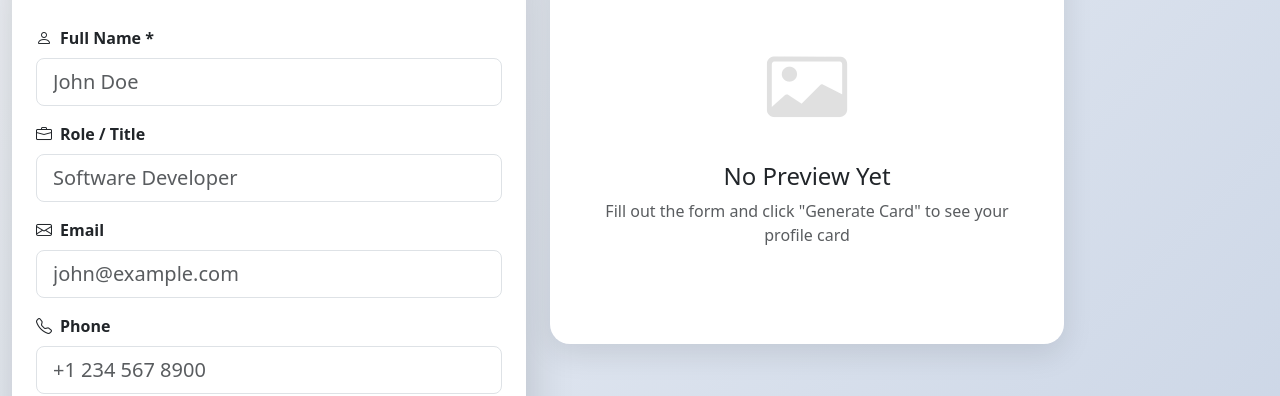
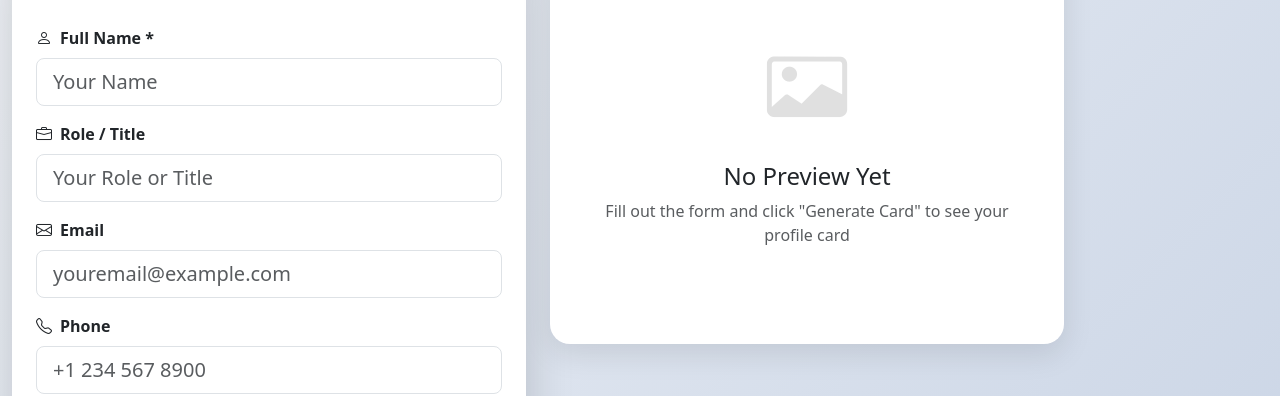
Before and after one commit to RaihanAdityaP/ProfileGen, a React (Vite) app: page / in a window 1280 px wide. Shown: the part 353-749 px from the top of the page. Built offline with nearby package versions, Linux system fonts and the light colour scheme.

Commit message:
update terbaru

```diff
--- a/src/App.jsx
+++ b/src/App.jsx
@@ -70,7 +70,7 @@ function App() {
                       name="name"
                       id="name"
                       className="form-control form-control-lg"
-                      placeholder="John Doe"
+                      placeholder="Your Name"
                       onChange={handleInputChange}
                       value={profileData.name}
                       required
@@ -86,7 +86,7 @@ function App() {
                       name="role"
                       id="role"
                       className="form-control form-control-lg"
-                      placeholder="Software Developer"
+                      placeholder="Your Role or Title"
                       onChange={handleInputChange}
                       value={profileData.role}
                     />
@@ -101,7 +101,7 @@ function App() {
                       name="email"
                       id="email"
                       className="form-control form-control-lg"
-                      placeholder="john@example.com"
+                      placeholder="youremail@example.com"
                       onChange={handleInputChange}
                       value={profileData.email}
                     />
```
